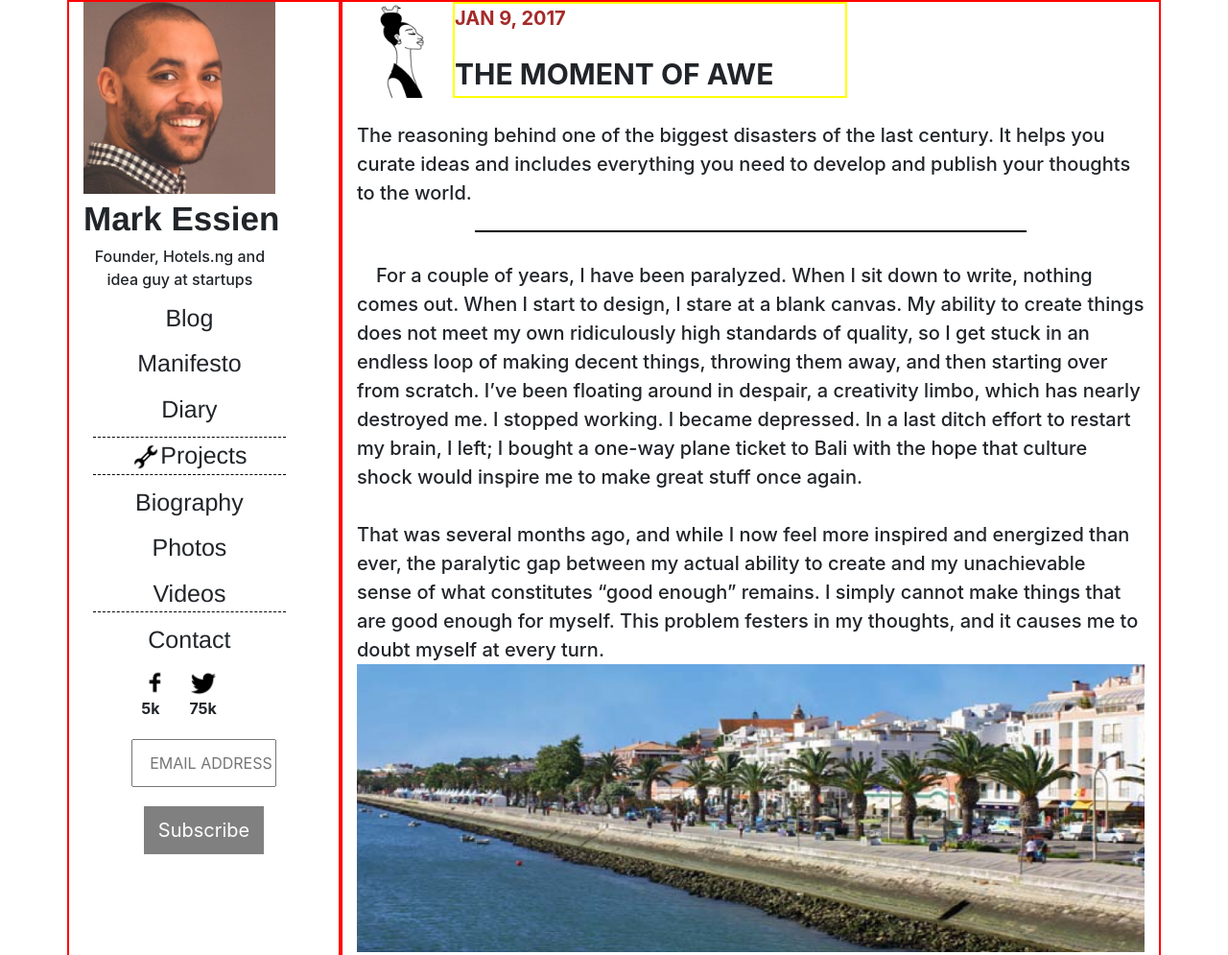
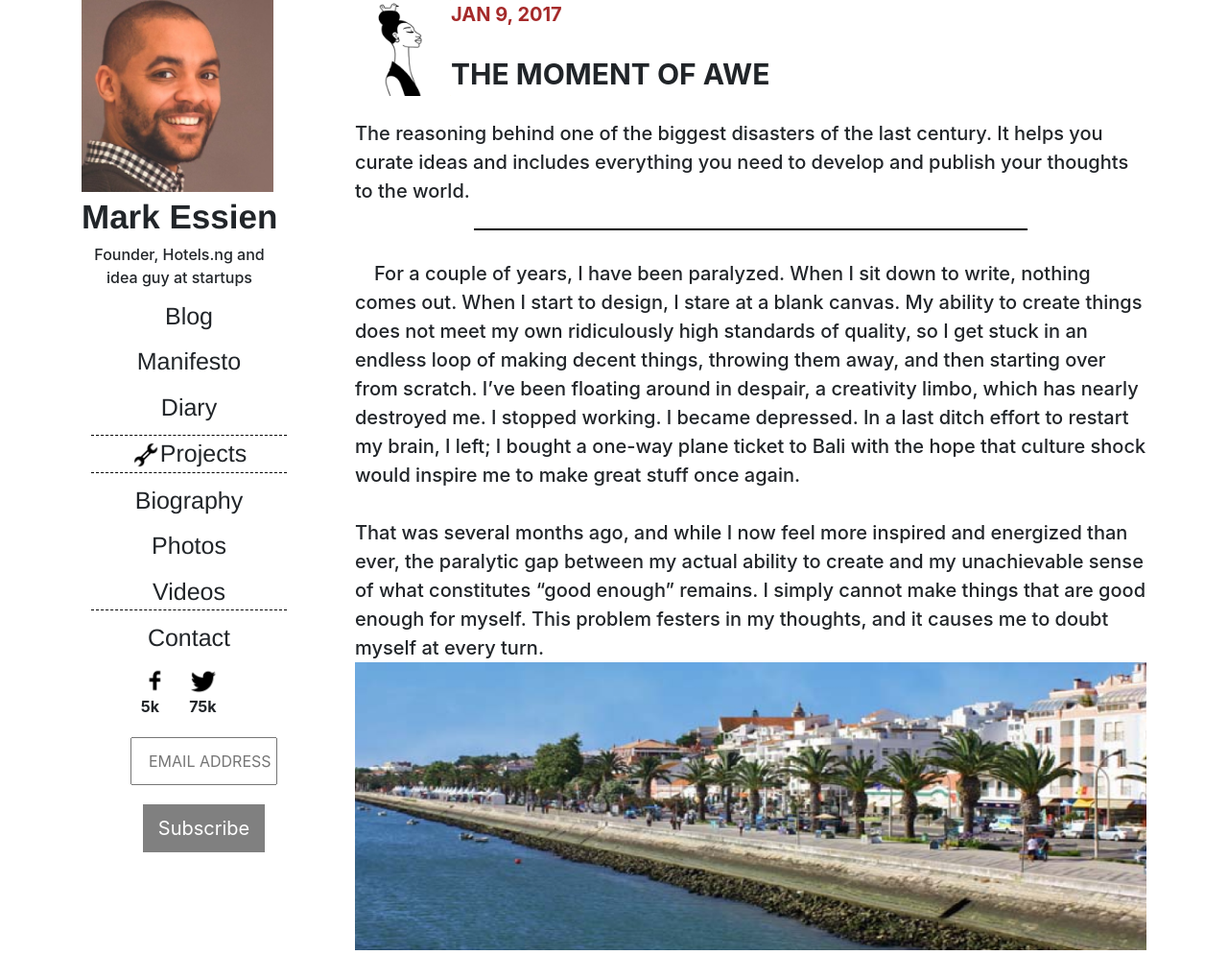
Before and after one commit to bitbender1010/HNG-Blog, a plain HTML site: page index.html in a window 1280 px wide. Shown: the top 995 px of the page at 96% size. Drawn offline with Linux system fonts and the light colour scheme; a script that the page names is missing.

Commit message:
Update style.css

```diff
--- a/css/style.css
+++ b/css/style.css
@@ -2,13 +2,13 @@
 
 
 .bd {
-    border: 2px solid red;
+    /* border: 2px solid red;*/
 }
 
 .profile-body {
     width: 200px;
     height: 200px;
-    border: 2ps solid red;
+   /* border: 2px solid red; */
     background: none;
 }
 .profile-body img {
@@ -30,7 +30,7 @@
 .flex-c {
     display: flex;
     flex-direction: column;
-    border: 2px solid yellow;
+   /* border: 2px solid yellow; */
     position: relative;
     width: 50%;
 }
```
